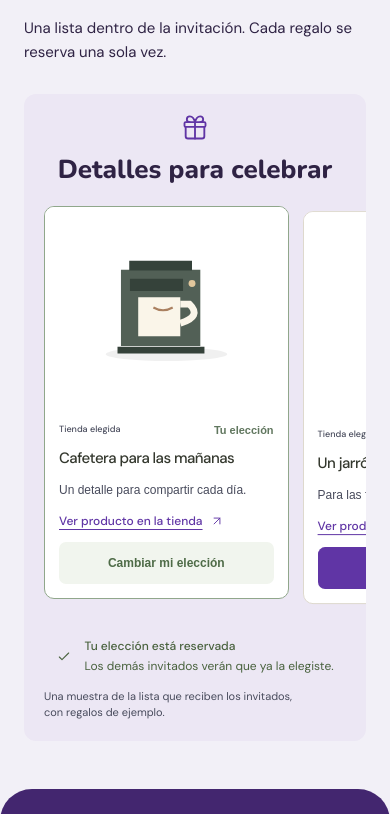
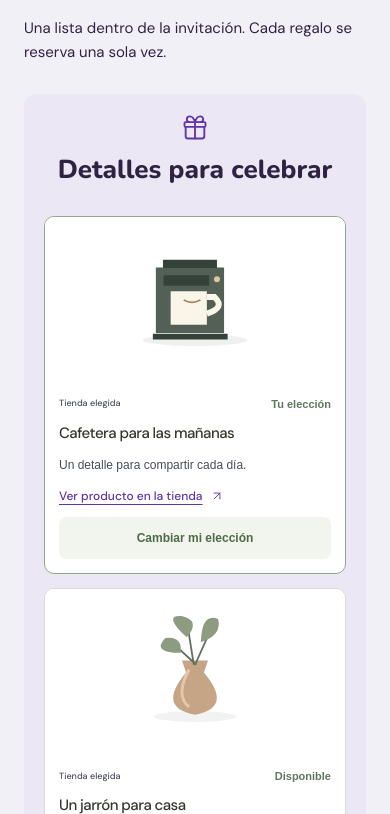
Before and after one commit to lucast1574/thedate.now-landing, a Next.js app: page / in a window 390 px wide. Shown: the part 6830-7644 px from the top of the page. Built offline with nearby package versions, Linux system fonts and the light colour scheme.

Commit message:
fix: show complete gift cards on mobile landings

```diff
--- a/src/styles/36-product-stories.css
+++ b/src/styles/36-product-stories.css
@@ -489,18 +489,13 @@
   }
   .gift-product-preview {
     padding: 20px;
-    overflow: hidden;
   }
   .gift-product-grid {
-    display: flex;
-    width: calc(160% + 20px);
+    grid-template-columns: minmax(0, 1fr);
     gap: 14px;
   }
   .gift-product-item {
-    flex: 1;
-  }
-  .gift-product-item:last-child {
-    display: none;
+    animation: none;
   }
   .gift-product-heading > strong {
     font-size: 26px;
@@ -513,7 +508,7 @@
     font-size: 15px;
   }
   .workspace-product-preview .gift-image {
-    aspect-ratio: 1.2;
+    aspect-ratio: 1.8;
   }
   .workspace-product-preview .gift-card-meta {
     gap: 5px;
```
